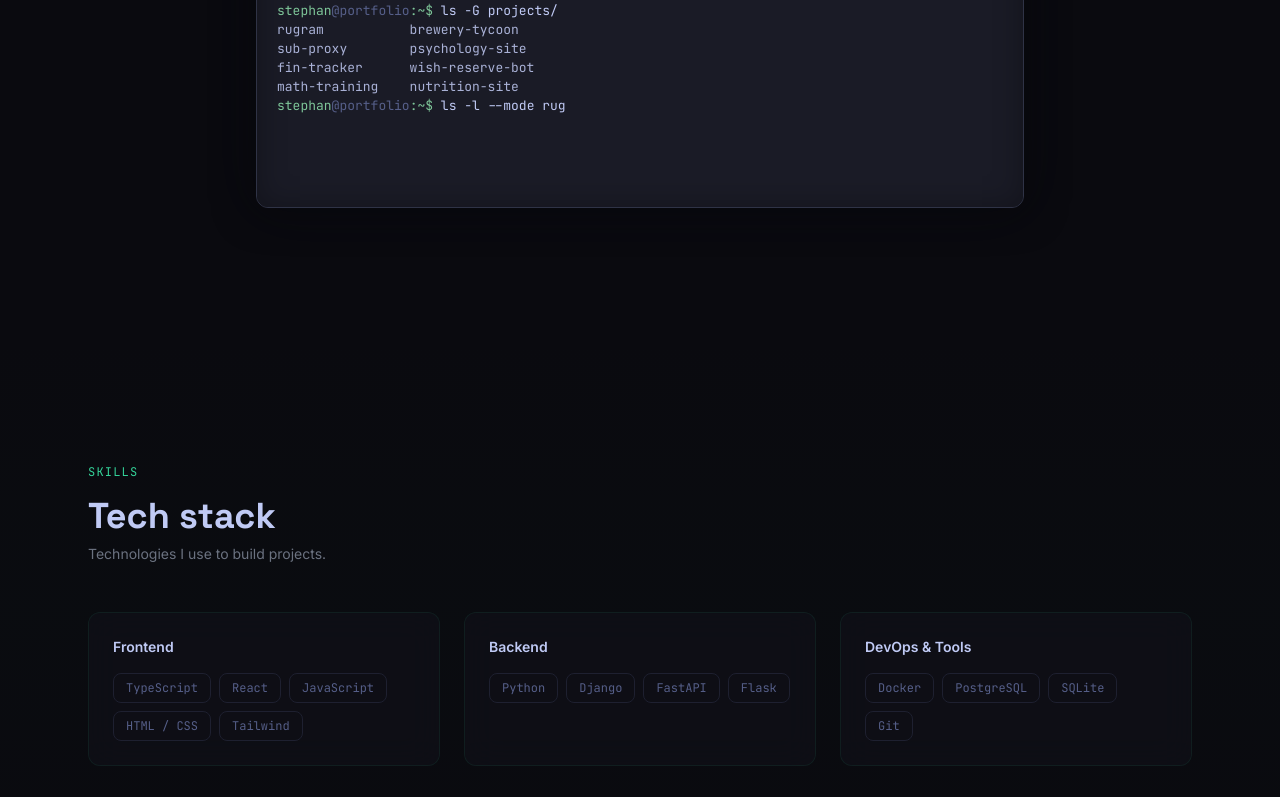
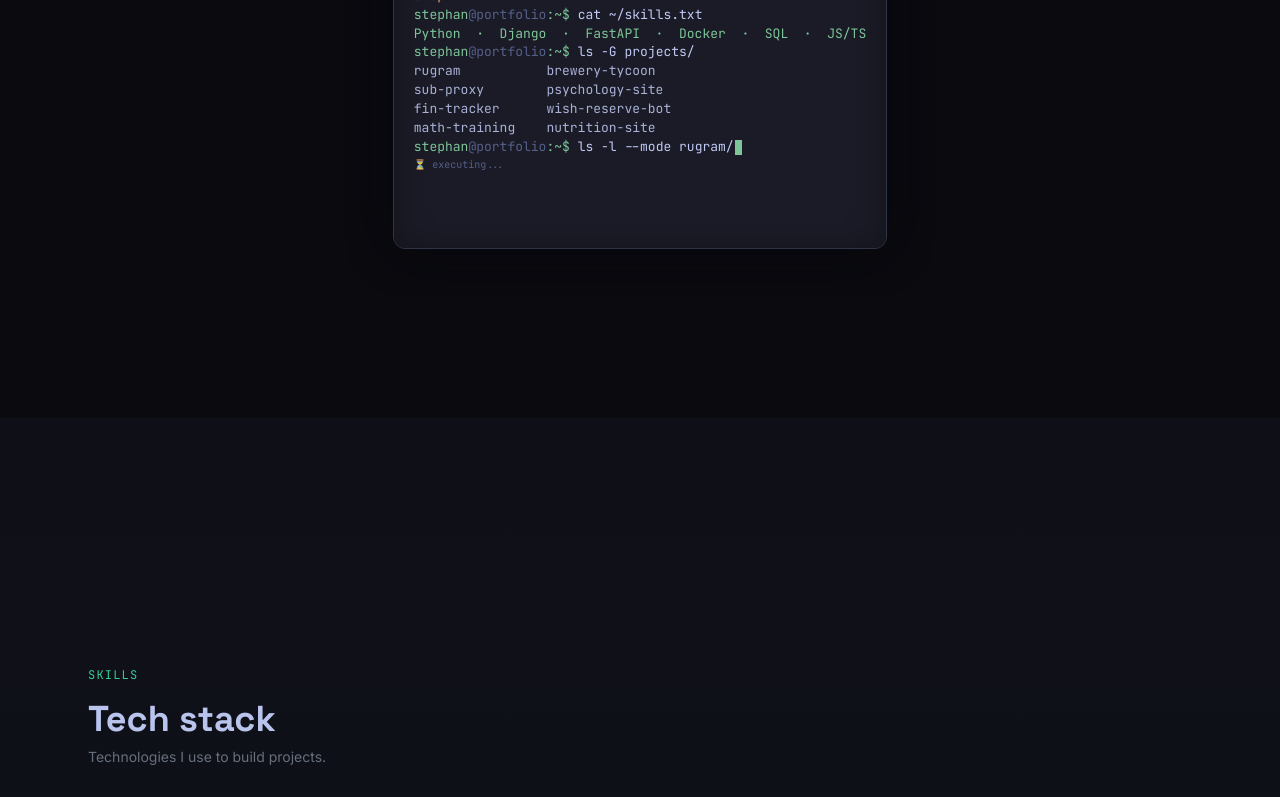
Before and after one commit to stephanvoytov/personal-site, a React (Vite) app: page / in a window 1280 px wide. Shown: the part 2000-2797 px from the top of the page. Built offline with nearby package versions, Linux system fonts and the light colour scheme.

Commit message:
feat: scroll-snap blocks with alternating backgrounds

```diff
--- a/src/components/About.jsx
+++ b/src/components/About.jsx
@@ -6,8 +6,9 @@
   const a = t.about
 
   return (
-    <section id="about" className="py-24 md:py-32">
-      <div className="container-section">
+    <section id="about" className="section-dim relative min-h-screen flex items-center justify-center overflow-hidden">
+      <div className="absolute inset-0 bg-gradient-to-b from-transparent via-teal-950/[0.03] to-transparent pointer-events-none" />
+      <div className="container-section py-24 md:py-32">
         <motion.div
           initial={{ opacity: 0, y: 30 }}
           whileInView={{ opacity: 1, y: 0 }}
--- a/src/components/Contact.jsx
+++ b/src/components/Contact.jsx
@@ -57,10 +57,9 @@
   const [ref, inView] = useInView({ triggerOnce: true, threshold: 0.2 })
 
   return (
-    <section id="contact" className="relative py-24 md:py-32">
+    <section id="contact" className="section-dark relative min-h-screen flex items-center justify-center overflow-hidden">
       <div className="absolute top-0 left-0 right-0 h-px bg-gradient-to-r from-transparent via-accent/30 to-transparent" />
-
-      <div className="container-section">
+      <div className="container-section py-24 md:py-32">
         <motion.div
           ref={ref}
           initial={{ opacity: 0, y: 60 }}
--- a/src/components/Footer.jsx
+++ b/src/components/Footer.jsx
@@ -4,7 +4,7 @@
   const { t } = useLang()
 
   return (
-    <footer className="relative border-t border-[#1e2030] py-8">
+    <footer id="footer" className="section-dim relative min-h-[12vh] min-h-[12dvh] flex items-center justify-center border-t border-[#1e2030]">
       <div className="container-section flex flex-col sm:flex-row items-center justify-between gap-4">
         <p className="text-sm text-[#565f89]">
           &copy; {new Date().getFullYear()} Stepan Voytov. {t.footer}
--- a/src/components/Hero.jsx
+++ b/src/components/Hero.jsx
@@ -6,7 +6,7 @@
   const h = t.hero
 
   return (
-    <section id="home" className="relative min-h-screen flex items-center justify-center overflow-hidden">
+    <section id="home" className="section-dark relative min-h-screen flex items-center justify-center overflow-hidden">
       {/* Background */}
       <div className="absolute inset-0 bg-dots opacity-60" />
       <div className="absolute top-[-15%] left-[-5%] w-[50%] h-[50%] rounded-full bg-emerald-600/15 blur-[120px]" />
--- a/src/components/Projects.jsx
+++ b/src/components/Projects.jsx
@@ -208,9 +208,9 @@
   const rest = projects.filter((pr) => !pr.featured)
 
   return (
-    <section id="projects" className="relative py-24 md:py-32">
+    <section id="projects" className="section-dim relative min-h-screen flex items-center justify-center overflow-hidden">
       <div className="absolute inset-0 bg-gradient-to-b from-transparent via-teal-950/5 to-transparent" />
-      <div className="container-section relative z-10">
+      <div className="container-section py-24 md:py-32 relative z-10">
         <motion.div
           ref={ref}
           initial={{ opacity: 0, y: 60 }}
--- a/src/components/Skills.jsx
+++ b/src/components/Skills.jsx
@@ -16,9 +16,9 @@
   const catLabels = [s.catFrontend, s.catBackend, s.catDevOps]
 
   return (
-    <section id="skills" className="py-24 md:py-32 relative overflow-hidden">
+    <section id="skills" className="section-mid relative min-h-screen flex items-center justify-center overflow-hidden">
       <div className="absolute inset-0 bg-gradient-to-b from-transparent via-emerald-950/5 to-transparent pointer-events-none" />
-      <div className="container-section relative">
+      <div className="container-section py-24 md:py-32">
         <motion.div
           initial={{ opacity: 0, y: 30 }}
           whileInView={{ opacity: 1, y: 0 }}
--- a/src/components/Terminal.jsx
+++ b/src/components/Terminal.jsx
@@ -201,8 +201,8 @@
   }
 
   return (
-    <section id="terminal" className="relative py-24 md:py-32">
-      <div className="container-section">
+    <section id="terminal" className="section-dark relative min-h-screen flex items-center justify-center overflow-hidden">
+      <div className="container-section py-24 md:py-32">
         <motion.div
           ref={ref}
           initial={{ opacity: 0, y: 40 }}
--- a/src/index.css
+++ b/src/index.css
@@ -40,11 +40,36 @@
 ::-webkit-scrollbar-thumb:hover { background: #3a3a4e; }
 
 html {
-  scroll-snap-type: y proximity;
+  scroll-snap-type: y mandatory;
+  background: #0a0a0f;
+  scroll-behavior: smooth;
+}
+body { background: #0a0a0f; }
+
+/* Каждая секция — полноэкранный блок */
+section[id], footer[id] {
+  scroll-snap-align: start;
+  min-height: 100vh;
+  min-height: 100dvh;
+}
+
+/* Чередование фонов блоков */
+.section-dark {
   background: #0a0a0f;
 }
-body { background: #0a0a0f; }
-section[id] { scroll-snap-align: start; }
+.section-dim {
+  background: #0d0d14;
+}
+.section-mid {
+  background: #0f0f18;
+}
+
+/* Внутренний контент блока */
+.section-inner {
+  width: 100%;
+  padding-top: 5rem;
+  padding-bottom: 5rem;
+}
 
 /* ─── Animations ─── */
 @keyframes float {
```
